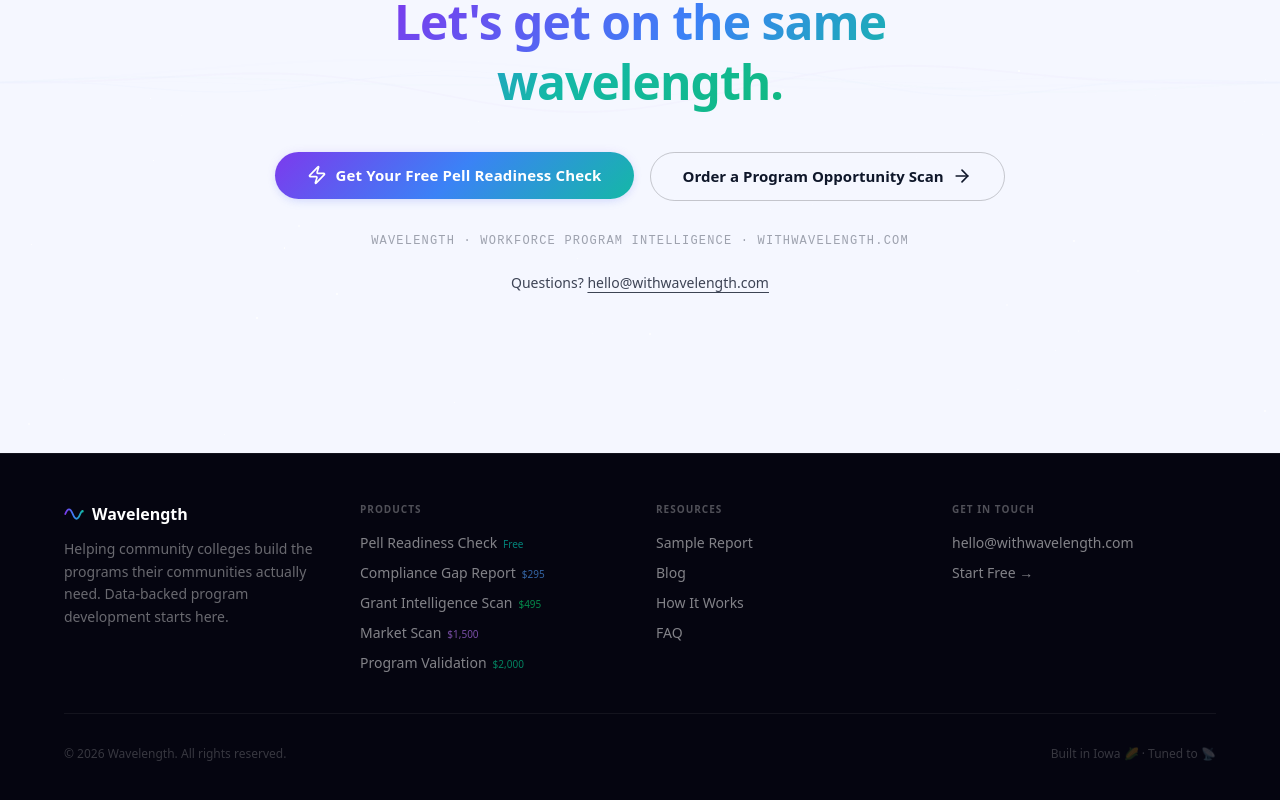
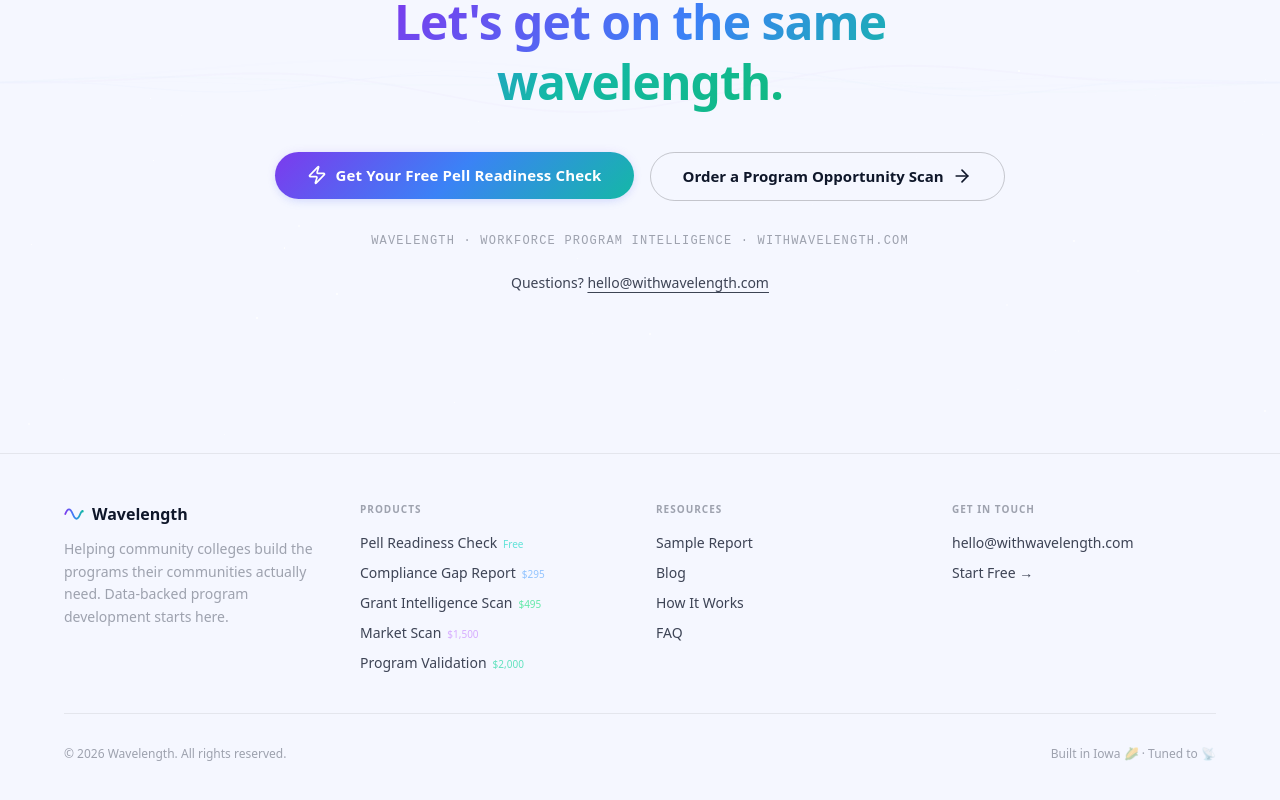
Before and after one commit to wspanic201/workforce-intelligence, a Next.js app: page / in a window 1280 px wide. Shown: the part 7911-8711 px from the top of the page. Built offline with nearby package versions, Linux system fonts and the light colour scheme.

Commit message:
fix: footer theme tokens + drift page format clarity

```diff
--- a/app/drift/page.tsx
+++ b/app/drift/page.tsx
@@ -255,6 +255,76 @@ export default function DriftPage() {
               </AnimateOnScroll>
             ))}
           </div>
+        </div>
+      </section>
+
+      <WaveDivider />
+
+      {/* ═══════════════ WHAT YOU RECEIVE ═══════════════ */}
+      <section className="relative py-16 px-6">
+        <div className="max-w-[760px] mx-auto">
+          <AnimateOnScroll variant="fade-up">
+            <div className="text-center mb-10">
+              <SectionLabel>What You Receive</SectionLabel>
+            </div>
+          </AnimateOnScroll>
+
+          <AnimateOnScroll variant="fade-up" delay={100}>
+            <div className="card-cosmic rounded-2xl p-8 space-y-5">
+              {[
+                {
+                  icon: (
+                    <svg viewBox="0 0 20 20" fill="none" className="w-5 h-5 text-orange-400 flex-shrink-0 mt-0.5" aria-hidden="true">
+                      <path d="M4 4h8l4 4v8H4V4z" stroke="currentColor" strokeWidth="1.5" strokeLinejoin="round"/>
+                      <path d="M12 4v4h4" stroke="currentColor" strokeWidth="1.5" strokeLinejoin="round"/>
+                      <path d="M7 11h6M7 14h4" stroke="currentColor" strokeWidth="1.5" strokeLinecap="round"/>
+                    </svg>
+                  ),
+                  label: 'Quarterly PDF report',
+                  detail: 'Emailed directly to your inbox each quarter',
+                },
+                {
+                  icon: (
+                    <svg viewBox="0 0 20 20" fill="none" className="w-5 h-5 text-orange-400 flex-shrink-0 mt-0.5" aria-hidden="true">
+                      <circle cx="10" cy="10" r="7.5" stroke="currentColor" strokeWidth="1.5"/>
+                      <path d="M10 6v4l2.5 2.5" stroke="currentColor" strokeWidth="1.5" strokeLinecap="round" strokeLinejoin="round"/>
+                    </svg>
+                  ),
+                  label: 'Executive summary',
+                  detail: 'Top 3 drift findings surfaced for quick leadership review',
+                },
+                {
+                  icon: (
+                    <svg viewBox="0 0 20 20" fill="none" className="w-5 h-5 text-orange-400 flex-shrink-0 mt-0.5" aria-hidden="true">
+                      <rect x="2.5" y="2.5" width="15" height="15" rx="2" stroke="currentColor" strokeWidth="1.5"/>
+                      <path d="M6 7h8M6 10.5h8M6 14h5" stroke="currentColor" strokeWidth="1.5" strokeLinecap="round"/>
+                    </svg>
+                  ),
+                  label: 'Recommended curriculum updates by module',
+                  detail: 'Specific, actionable changes — not vague suggestions',
+                },
+                {
+                  icon: (
+                    <svg viewBox="0 0 20 20" fill="none" className="w-5 h-5 text-orange-400 flex-shrink-0 mt-0.5" aria-hidden="true">
+                      <path d="M3 5h14M3 10h14M3 15h8" stroke="currentColor" strokeWidth="1.5" strokeLinecap="round"/>
+                      <circle cx="15.5" cy="14.5" r="3" stroke="currentColor" strokeWidth="1.5"/>
+                      <path d="M15.5 13.5v1l.75.75" stroke="currentColor" strokeWidth="1.5" strokeLinecap="round" strokeLinejoin="round"/>
+                    </svg>
+                  ),
+                  label: 'Optional 30-min walkthrough call',
+                  detail: 'Review findings with your analyst before acting on them',
+                },
+              ].map((item) => (
+                <div key={item.label} className="flex items-start gap-4">
+                  {item.icon}
+                  <div>
+                    <p className="text-sm font-semibold text-theme-primary">{item.label}</p>
+                    <p className="text-sm text-theme-secondary leading-relaxed">{item.detail}</p>
+                  </div>
+                </div>
+              ))}
+            </div>
+          </AnimateOnScroll>
         </div>
       </section>
 
--- a/app/layout.tsx
+++ b/app/layout.tsx
@@ -107,41 +107,41 @@ export default function RootLayout({
         <main>{children}</main>
 
         {/* Footer */}
-        <footer className="border-t border-white/[0.06] bg-[#050510]">
+        <footer className="border-t border-theme-subtle bg-theme-page">
           <div className="mx-auto max-w-[1200px] px-6 py-12">
             <div className="grid grid-cols-1 sm:grid-cols-2 lg:grid-cols-4 gap-10 lg:gap-8">
               {/* Brand */}
               <div className="sm:col-span-2 lg:col-span-1">
-                <p className="font-heading font-bold text-white inline-flex items-center gap-2">
+                <p className="font-heading font-bold text-theme-primary inline-flex items-center gap-2">
                   <WavelengthMark className="w-5 h-5" />
                   Wavelength
                 </p>
-                <p className="text-sm text-white/40 mt-2 leading-relaxed max-w-xs">
+                <p className="text-sm text-theme-muted mt-2 leading-relaxed max-w-xs">
                   Helping community colleges build the programs their communities actually need. Data-backed program development starts here.
                 </p>
               </div>
 
               {/* Products */}
               <div>
-                <p className="text-[10px] font-bold uppercase tracking-widest text-white/30 mb-4">Products</p>
+                <p className="text-[10px] font-bold uppercase tracking-widest text-theme-muted mb-4">Products</p>
                 <div className="space-y-2.5">
-                  <Link href="/pell" className="block text-sm text-white/50 hover:text-white transition-colors">
+                  <Link href="/pell" className="block text-sm text-theme-secondary hover:text-theme-primary transition-colors">
                     Pell Readiness Check
                     <span className="text-teal-400/60 text-[10px] ml-1.5">Free</span>
                   </Link>
-                  <Link href="/compliance-gap" className="block text-sm text-white/50 hover:text-white transition-colors">
+                  <Link href="/compliance-gap" className="block text-sm text-theme-secondary hover:text-theme-primary transition-colors">
                     Compliance Gap Report
                     <span className="text-blue-400/60 text-[10px] ml-1.5">$295</span>
                   </Link>
-                  <Link href="/grants" className="block text-sm text-white/50 hover:text-white transition-colors">
+                  <Link href="/grants" className="block text-sm text-theme-secondary hover:text-theme-primary transition-colors">
                     Grant Intelligence Scan
                     <span className="text-green-400/60 text-[10px] ml-1.5">$495</span>
                   </Link>
-                  <Link href="/discover" className="block text-sm text-white/50 hover:text-white transition-colors">
+                  <Link href="/discover" className="block text-sm text-theme-secondary hover:text-theme-primary transition-colors">
                     Market Scan
                     <span className="text-purple-400/60 text-[10px] ml-1.5">$1,500</span>
                   </Link>
-                  <Link href="/validate" className="block text-sm text-white/50 hover:text-white transition-colors">
+                  <Link href="/validate" className="block text-sm text-theme-secondary hover:text-theme-primary transition-colors">
                     Program Validation
                     <span className="text-emerald-400/60 text-[10px] ml-1.5">$2,000</span>
                   </Link>
@@ -150,18 +150,18 @@ export default function RootLayout({
 
               {/* Resources */}
               <div>
-                <p className="text-[10px] font-bold uppercase tracking-widest text-white/30 mb-4">Resources</p>
+                <p className="text-[10px] font-bold uppercase tracking-widest text-theme-muted mb-4">Resources</p>
                 <div className="space-y-2.5">
-                  <Link href="/report/demo" className="block text-sm text-white/50 hover:text-white transition-colors">
+                  <Link href="/report/demo" className="block text-sm text-theme-secondary hover:text-theme-primary transition-colors">
                     Sample Report
                   </Link>
-                  <Link href="/blog" className="block text-sm text-white/50 hover:text-white transition-colors">
+                  <Link href="/blog" className="block text-sm text-theme-secondary hover:text-theme-primary transition-colors">
                     Blog
                   </Link>
-                  <Link href="/#how-it-works" className="block text-sm text-white/50 hover:text-white transition-colors">
+                  <Link href="/#how-it-works" className="block text-sm text-theme-secondary hover:text-theme-primary transition-colors">
                     How It Works
                   </Link>
-                  <Link href="/#faq" className="block text-sm text-white/50 hover:text-white transition-colors">
+                  <Link href="/#faq" className="block text-sm text-theme-secondary hover:text-theme-primary transition-colors">
                     FAQ
                   </Link>
                 </div>
@@ -169,25 +169,25 @@ export default function RootLayout({
 
               {/* Contact */}
               <div>
-                <p className="text-[10px] font-bold uppercase tracking-widest text-white/30 mb-4">Get in Touch</p>
+                <p className="text-[10px] font-bold uppercase tracking-widest text-theme-muted mb-4">Get in Touch</p>
                 <div className="space-y-2.5">
-                  <a href="mailto:hello@withwavelength.com" className="block text-sm text-white/50 hover:text-white transition-colors">
+                  <a href="mailto:hello@withwavelength.com" className="block text-sm text-theme-secondary hover:text-theme-primary transition-colors">
                     hello@withwavelength.com
                   </a>
-                  <Link href="/pell" className="block text-sm text-white/50 hover:text-white transition-colors">
+                  <Link href="/pell" className="block text-sm text-theme-secondary hover:text-theme-primary transition-colors">
                     Start Free →
                   </Link>
                 </div>
               </div>
             </div>
 
-            <div className="mt-10 pt-8 border-t border-white/[0.06]">
+            <div className="mt-10 pt-8 border-t border-theme-subtle">
               <div className="flex flex-col sm:flex-row justify-between items-center gap-4">
-                <p className="text-xs text-white/20">
+                <p className="text-xs text-theme-muted">
                   © {new Date().getFullYear()} Wavelength. All rights reserved.
                 </p>
                 <div className="flex items-center gap-1">
-                  <span className="text-xs text-white/20">Built in Iowa 🌽 · Tuned to 📡</span>
+                  <span className="text-xs text-theme-muted">Built in Iowa 🌽 · Tuned to 📡</span>
                 </div>
               </div>
             </div>
```
